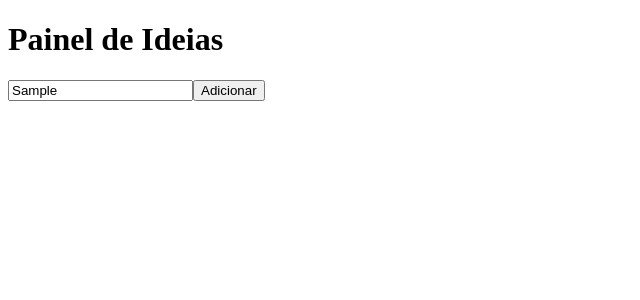
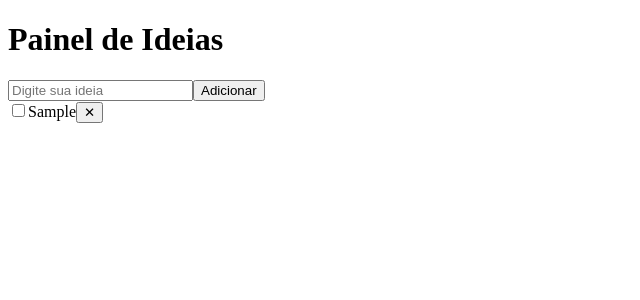
Before and after one commit to Scorpion2018JV/Painel_de_Ideias_PTAC, a React (Vite) app in the folder Painel_de_Ideias/: page / in a window 1280 px wide. Both pictures are taken after typing "Sample" into the empty fields and a click on the button "Adicionar". Shown: the top 300 px of the page, without its empty margins (0-640 px from the left). Built offline with nearby package versions, Linux system fonts and the light colour scheme.

Commit message:
Criação da ideia e input checkbox

```diff
--- a/Painel_de_Ideias/src/App.jsx
+++ b/Painel_de_Ideias/src/App.jsx
@@ -12,9 +12,35 @@ export default function App() {
       setErro("Digite sua ideia antes de adicionar.");
       return;
     }
-    console.log("Nova ideia criada.")
-    console.log(novaIdeia)
-  }
+
+    const ideia = {
+      id: Date.now(),
+      texto: novaIdeia,
+      feita: false
+    };
+
+    setIdeias((listaAtual) => [...listaAtual, ideia]);
+
+    console.log(`Nova ideia criada: ${novaIdeia}`);
+
+    setNovaIdeia("");
+    setErro("");
+  };
+
+  function aoAlternarCheckbox(id) {
+    setIdeias((atual) =>
+      atual.map((ideia) => {
+        if (ideia.id === id) {
+          return {
+            ...ideia,
+            feita: !ideia.feita
+          };
+        }
+
+        return ideia;
+      })
+    );
+  };
 
   return (
     <>
@@ -29,9 +55,24 @@ export default function App() {
             setErro("");
           }}
         />
-        <button>Adicionar</button>
+        <button type="submit">Adicionar</button>
       </form>
+
       {erro && <p style={{ color: "red" }}>{erro}</p>}
+
+      <div>
+        {ideias.map((ideia) => (
+          <div key={ideia.id}>
+            <input
+            type="checkbox"
+            checked={ideia.feita}
+            onChange={() => aoAlternarCheckbox(ideia.id)}
+            />
+            <span>{ideia.texto}</span>
+            <button type="button">✕</button>
+          </div>
+        ))}
+      </div>
     </>
   );
-}
+};
```
